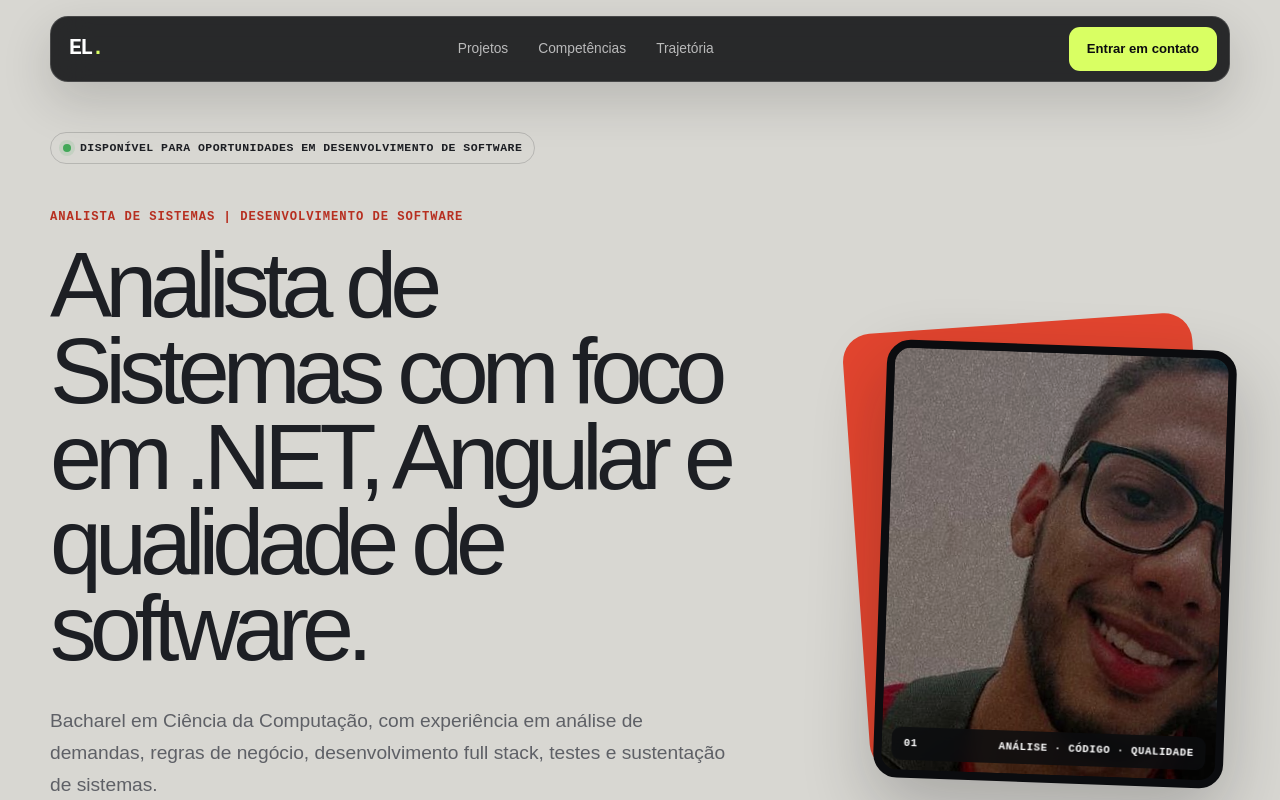
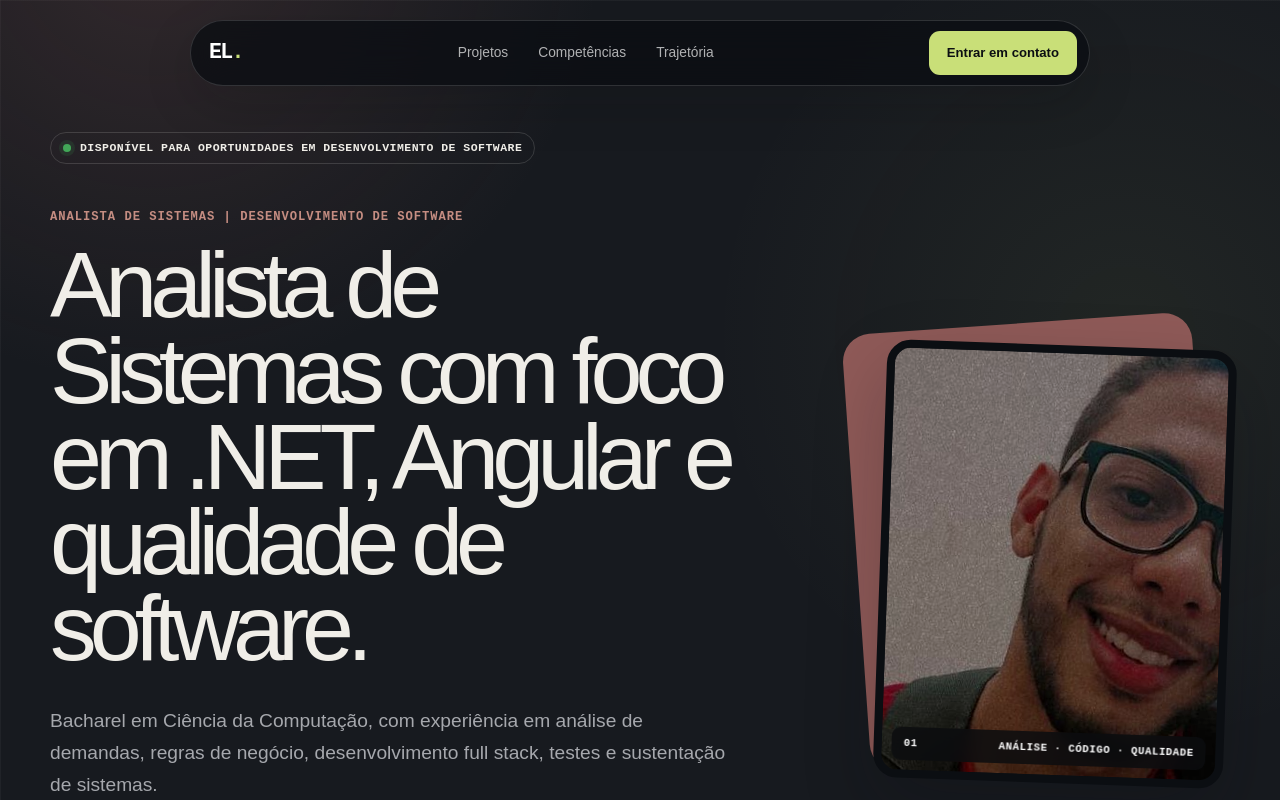
Before and after one commit to EzekLobo/ezequiel-lobo-portfolio, a Next.js app: page / in a window 1280 px wide. Shown: the top 800 px of the page. Built offline with nearby package versions, Linux system fonts and the light colour scheme.

Commit message:
feat: reincorpora identidade visual do portfolio legado

```diff
--- a/app/globals.css
+++ b/app/globals.css
@@ -3,16 +3,16 @@
 :root {
   --font-geist-sans: Arial, sans-serif;
   --font-geist-mono: "Courier New", monospace;
-  --ink: #0b0c0f;
-  --ink-soft: #17191f;
-  --paper: #d8d7d2;
-  --paper-deep: #c8c7c1;
-  --text: #1d1f24;
-  --muted: #5e6066;
-  --line: rgba(11, 12, 15, 0.16);
-  --accent: #e3452f;
-  --accent-dark: #b72f20;
-  --lime: #d9ff63;
+  --ink: #0b0e12;
+  --ink-soft: #151a20;
+  --paper: #171a1f;
+  --paper-deep: #20252c;
+  --text: #f0eee8;
+  --muted: #a6a8ad;
+  --line: rgba(240, 238, 232, 0.15);
+  --accent: #8f5a58;
+  --accent-dark: #c58d82;
+  --lime: #c9df78;
   --shell: min(1180px, calc(100% - 40px));
 }
 
@@ -27,7 +27,14 @@ html {
 
 body {
   margin: 0;
-  background: var(--paper);
+  background-color: var(--paper);
+  background-image:
+    radial-gradient(circle at 12% -8%, rgba(143, 90, 88, 0.22), transparent 28rem),
+    radial-gradient(circle at 88% 42%, rgba(201, 223, 120, 0.06), transparent 26rem),
+    linear-gradient(rgba(240, 238, 232, 0.045) 1px, transparent 1px),
+    linear-gradient(90deg, rgba(240, 238, 232, 0.045) 1px, transparent 1px);
+  background-size: auto, auto, 44px 44px, 44px 44px;
+  background-attachment: fixed;
   color: var(--text);
   font-family: var(--font-geist-sans), Arial, sans-serif;
   -webkit-font-smoothing: antialiased;
@@ -82,11 +89,17 @@ a {
   position: fixed;
   inset: 0 0 auto;
   z-index: 50;
-  padding-top: 16px;
+  padding-top: 20px;
   pointer-events: none;
+  transition: transform 280ms ease;
+}
+
+.nav-wrap.is-hidden {
+  transform: translateY(-130%);
 }
 
 .navbar {
+  width: min(900px, calc(100% - 32px));
   min-height: 64px;
   padding: 10px 12px 10px 18px;
   display: flex;
@@ -94,8 +107,8 @@ a {
   justify-content: space-between;
   gap: 24px;
   border: 1px solid rgba(255, 255, 255, 0.14);
-  border-radius: 18px;
-  background: rgba(11, 12, 15, 0.86);
+  border-radius: 999px;
+  background: rgba(11, 14, 18, 0.78);
   color: white;
   box-shadow: 0 18px 50px rgba(11, 12, 15, 0.16);
   backdrop-filter: blur(18px);
@@ -142,6 +155,116 @@ a {
 .nav-contact:hover {
   background: white;
   transform: translateY(-1px);
+}
+
+.nav-menu-button,
+.nav-close-button {
+  border: 0;
+  color: currentColor;
+  cursor: pointer;
+}
+
+.nav-menu-button {
+  width: 38px;
+  height: 38px;
+  padding: 10px 8px;
+  display: none;
+  flex-direction: column;
+  justify-content: center;
+  gap: 6px;
+  border-radius: 50%;
+  background: rgba(255, 255, 255, 0.08);
+}
+
+.nav-menu-button span,
+.nav-close-button span {
+  display: block;
+  height: 1px;
+  background: currentColor;
+}
+
+.nav-menu-button span:first-child { width: 100%; }
+.nav-menu-button span:last-child { width: 68%; margin-left: auto; }
+
+.mobile-navigation {
+  position: fixed;
+  inset: 0;
+  z-index: 60;
+  padding: 24px;
+  display: flex;
+  flex-direction: column;
+  background: rgba(11, 14, 18, 0.98);
+  color: var(--text);
+  opacity: 0;
+  pointer-events: none;
+  transform: translateX(100%);
+  transition: opacity 220ms ease, transform 280ms ease;
+}
+
+.mobile-navigation.is-open {
+  opacity: 1;
+  pointer-events: auto;
+  transform: translateX(0);
+}
+
+.mobile-navigation-header {
+  display: flex;
+  align-items: center;
+  justify-content: space-between;
+}
+
+.nav-close-button {
+  width: 40px;
+  height: 40px;
+  padding: 10px;
+  position: relative;
+  border-radius: 50%;
+  background: rgba(255, 255, 255, 0.08);
+}
+
+.nav-close-button span {
+  position: absolute;
+  inset: 19px 10px auto;
+}
+
+.nav-close-button span:first-child { transform: rotate(45deg); }
+.nav-close-button span:last-child { transform: rotate(-45deg); }
+
+.mobile-navigation nav {
+  margin: auto 0;
+  display: grid;
+  gap: 18px;
+}
+
+.mobile-navigation nav a {
+  width: fit-content;
+  color: rgba(240, 238, 232, 0.74);
+  font-size: clamp(2rem, 9vw, 3.6rem);
+  font-weight: 700;
+  letter-spacing: -0.06em;
+  transition: color 180ms ease, transform 180ms ease;
+}
+
+.mobile-navigation nav a:hover,
+.mobile-navigation nav a:focus-visible {
+  color: var(--accent-dark);
+  transform: translateX(8px);
+}
+
+.mobile-navigation .mobile-contact-link {
+  color: var(--lime);
+}
+
+.mobile-navigation-meta {
+  margin: 0;
+  color: var(--muted);
+  font: 600 0.68rem/1.4 var(--font-geist-mono), monospace;
+  letter-spacing: 0.06em;
+  text-transform: uppercase;
+}
+
+body.menu-open {
+  overflow: hidden;
 }
 
 .hero {
@@ -724,7 +847,7 @@ a {
   min-height: 360px;
   display: grid;
   place-items: center;
-  background: #c94d37;
+  background: #a76860;
 }
 
 .go-board {
@@ -821,14 +944,19 @@ a {
 
 .journey {
   display: grid;
-  grid-template-columns: minmax(280px, 0.7fr) minmax(0, 1.3fr);
-  gap: clamp(60px, 10vw, 140px);
+  grid-template-columns: minmax(0, 1.15fr) minmax(340px, 0.85fr);
+  gap: clamp(40px, 6vw, 80px);
 }
 
 .journey .section-heading {
+  min-width: 0;
   position: sticky;
   top: 120px;
   height: fit-content;
+}
+
+.journey .section-heading h2 {
+  max-width: 100%;
 }
 
 .journey-body {
@@ -849,7 +977,22 @@ a {
   list-style: none;
 }
 
-.journey-list li {
+.journey-list {
+  position: relative;
+}
+
+.journey-list::before {
+  content: "";
+  position: absolute;
+  top: 18px;
+  bottom: 18px;
+  left: 25px;
+  width: 1px;
+  background: linear-gradient(to bottom, transparent, rgba(197, 141, 130, 0.7) 8%, rgba(197, 141, 130, 0.7) 92%, transparent);
+}
+
+.journey-list > .journey-item {
+  position: relative;
   padding: 34px 0;
   display: grid;
   grid-template-columns: 54px 1fr;
@@ -857,13 +1000,26 @@ a {
   border-top: 1px solid var(--line);
 }
 
-.journey-list li:last-child {
+.journey-list > .journey-item:last-child {
   border-bottom: 1px solid var(--line);
 }
 
 .journey-index {
+  position: relative;
+  z-index: 1;
+  width: 52px;
+  height: 52px;
+  padding-top: 19px;
+  border: 1px solid rgba(197, 141, 130, 0.55);
+  border-radius: 50%;
+  background: var(--paper);
+  text-align: center;
   color: var(--accent-dark);
   font: 750 0.72rem/1.3 var(--font-geist-mono), monospace;
+}
+
+.journey-entry {
+  min-width: 0;
 }
 
 .journey-context {
@@ -876,11 +1032,24 @@ a {
   letter-spacing: -0.035em;
 }
 
-.journey-list li p:last-child {
+.journey-entry > p:last-child,
+.journey-description p {
   max-width: 620px;
   margin: 12px 0 0;
   color: var(--muted);
   line-height: 1.65;
+}
+
+.journey-description {
+  margin-top: 14px;
+  padding: 1px 16px 13px;
+  border: 1px solid rgba(240, 238, 232, 0.09);
+  border-radius: 10px;
+  background: rgba(255, 255, 255, 0.035);
+}
+
+.journey-description p {
+  margin-bottom: 0;
 }
 
 .experience-highlights {
@@ -949,27 +1118,40 @@ a {
 }
 
 .footer {
-  padding-top: 100px;
-  background: var(--accent);
-  color: var(--ink);
+  padding-top: 72px;
+  border-top: 1px solid var(--line);
+  background: var(--ink);
+  color: var(--text);
 }
 
 .footer-main {
-  padding-bottom: 100px;
+  padding-bottom: 72px;
+  display: grid;
+  grid-template-columns: minmax(0, 1.25fr) minmax(260px, 0.75fr);
+  align-items: end;
+  gap: 60px;
 }
 
 .footer-main .section-kicker {
-  color: var(--ink);
+  color: var(--accent-dark);
 }
 
 .footer-main h2 {
-  max-width: 900px;
-  font-size: clamp(3rem, 7vw, 7rem);
+  max-width: 620px;
+  font-size: clamp(2.6rem, 5vw, 5rem);
 }
 
 .footer-main > p {
-  color: rgba(11, 12, 15, 0.72);
-  font-size: 1.05rem;
+  color: var(--muted);
+  font-size: 0.98rem;
+}
+
+.footer-intro > p:last-child {
+  max-width: 500px;
+}
+
+.footer-actions {
+  justify-self: end;
 }
 
 .footer-email {
@@ -983,7 +1165,7 @@ a {
   flex-wrap: wrap;
   align-items: center;
   gap: 10px;
-  color: rgba(11, 12, 15, 0.72);
+  color: var(--muted);
   font: 600 0.78rem/1.4 var(--font-geist-mono), monospace;
 }
 
@@ -997,7 +1179,8 @@ a {
   align-items: center;
   justify-content: space-between;
   gap: 24px;
-  border-top: 1px solid rgba(11, 12, 15, 0.24);
+  border-top: 1px solid rgba(240, 238, 232, 0.13);
+  color: var(--muted);
   font-size: 0.8rem;
 }
 
@@ -1040,6 +1223,15 @@ a {
   .journey .section-heading {
     position: static;
   }
+
+  .footer-main {
+    grid-template-columns: 1fr;
+    gap: 30px;
+  }
+
+  .footer-actions {
+    justify-self: start;
+  }
 }
 
 @media (max-width: 720px) {
@@ -1065,7 +1257,11 @@ a {
   }
 
   .nav-contact {
-    padding: 10px 13px;
+    display: none;
+  }
+
+  .nav-menu-button {
+    display: flex;
   }
 
   .hero {
@@ -1134,6 +1330,17 @@ a {
     gap: 12px;
   }
 
+  .journey-list::before {
+    left: 18px;
+  }
+
+  .journey-index {
+    width: 38px;
+    height: 38px;
+    padding-top: 13px;
+    font-size: 0.64rem;
+  }
+
   .experience-aside,
   .aside-list-inline {
     grid-template-columns: 1fr;
@@ -1148,7 +1355,7 @@ a {
   }
 
   .footer-main {
-    padding-bottom: 76px;
+    padding-bottom: 56px;
   }
 
   .footer-bottom {
--- a/components/Navbar.tsx
+++ b/components/Navbar.tsx
@@ -1,23 +1,100 @@
+"use client";
+
+import { useEffect, useRef, useState } from "react";
 import { profile } from "@/content/portfolio";
 
+const navItems = [
+  { href: "#projetos", label: "Projetos" },
+  { href: "#competencias", label: "Competências" },
+  { href: "#trajetoria", label: "Trajetória" },
+];
+
 export default function Navbar() {
+  const [isMenuOpen, setIsMenuOpen] = useState(false);
+  const [isVisible, setIsVisible] = useState(true);
+  const lastScrollY = useRef(0);
+
+  useEffect(() => {
+    const handleScroll = () => {
+      const currentScrollY = window.scrollY;
+      const shouldShow = currentScrollY < 96 || currentScrollY <= lastScrollY.current;
+
+      setIsVisible(shouldShow);
+      lastScrollY.current = currentScrollY;
+    };
+
+    window.addEventListener("scroll", handleScroll, { passive: true });
+    return () => window.removeEventListener("scroll", handleScroll);
+  }, []);
+
+  useEffect(() => {
+    document.body.classList.toggle("menu-open", isMenuOpen);
+
+    return () => document.body.classList.remove("menu-open");
+  }, [isMenuOpen]);
+
+  useEffect(() => {
+    const handleKeyDown = (event: KeyboardEvent) => {
+      if (event.key === "Escape") setIsMenuOpen(false);
+    };
+
+    window.addEventListener("keydown", handleKeyDown);
+    return () => window.removeEventListener("keydown", handleKeyDown);
+  }, []);
+
+  const closeMenu = () => setIsMenuOpen(false);
+
   return (
-    <div className="nav-wrap">
+    <>
+      <div className={`nav-wrap${isVisible ? "" : " is-hidden"}`}>
         <nav className="navbar section-shell" aria-label="Navegação principal">
-        <a className="brand" href="#inicio" aria-label="Ir para o início">
+          <a className="brand" href="#inicio" aria-label="Ir para o início" onClick={closeMenu}>
             EL<span>.</span>
           </a>
 
           <div className="nav-links">
-          <a href="#projetos">Projetos</a>
-          <a href="#competencias">Competências</a>
-          <a href="#trajetoria">Trajetória</a>
+            {navItems.map((item) => <a key={item.href} href={item.href}>{item.label}</a>)}
           </div>
 
           <a className="nav-contact" href={`mailto:${profile.email}`}>
             Entrar em contato
           </a>
+
+          <button
+            className="nav-menu-button"
+            type="button"
+            aria-label="Abrir menu de navegação"
+            aria-expanded={isMenuOpen}
+            aria-controls="mobile-navigation"
+            onClick={() => setIsMenuOpen(true)}
+          >
+            <span />
+            <span />
+          </button>
         </nav>
       </div>
+
+      <div
+        id="mobile-navigation"
+        className={`mobile-navigation${isMenuOpen ? " is-open" : ""}`}
+        aria-hidden={!isMenuOpen}
+      >
+        <div className="mobile-navigation-header">
+          <span className="brand">EL<span>.</span></span>
+          <button className="nav-close-button" type="button" aria-label="Fechar menu" onClick={closeMenu}>
+            <span />
+            <span />
+          </button>
+        </div>
+
+        <nav aria-label="Navegação mobile">
+          <a href="#inicio" onClick={closeMenu}>Início</a>
+          {navItems.map((item) => <a key={item.href} href={item.href} onClick={closeMenu}>{item.label}</a>)}
+          <a className="mobile-contact-link" href={`mailto:${profile.email}`} onClick={closeMenu}>Contato</a>
+        </nav>
+
+        <p className="mobile-navigation-meta">Analista de Sistemas · .NET · Angular · QA</p>
+      </div>
+    </>
   );
 }
```
Also changed, not shown: components/Experience.tsx (+7 -5 lines), components/Footer.tsx (+6 -1 lines), 1 other file (tests, documents, lock files or other folders). Lines whose indentation alone changed are shown as unchanged.
